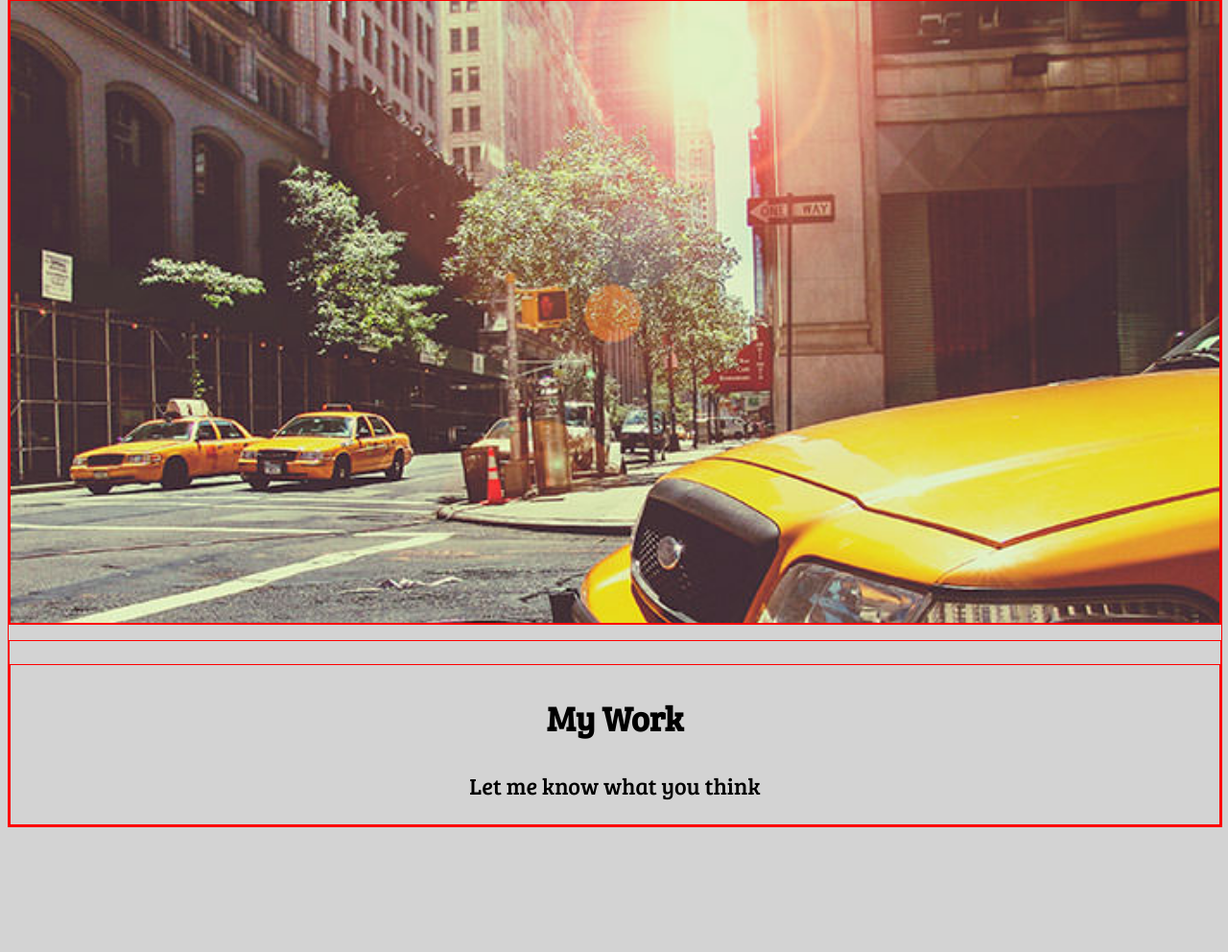
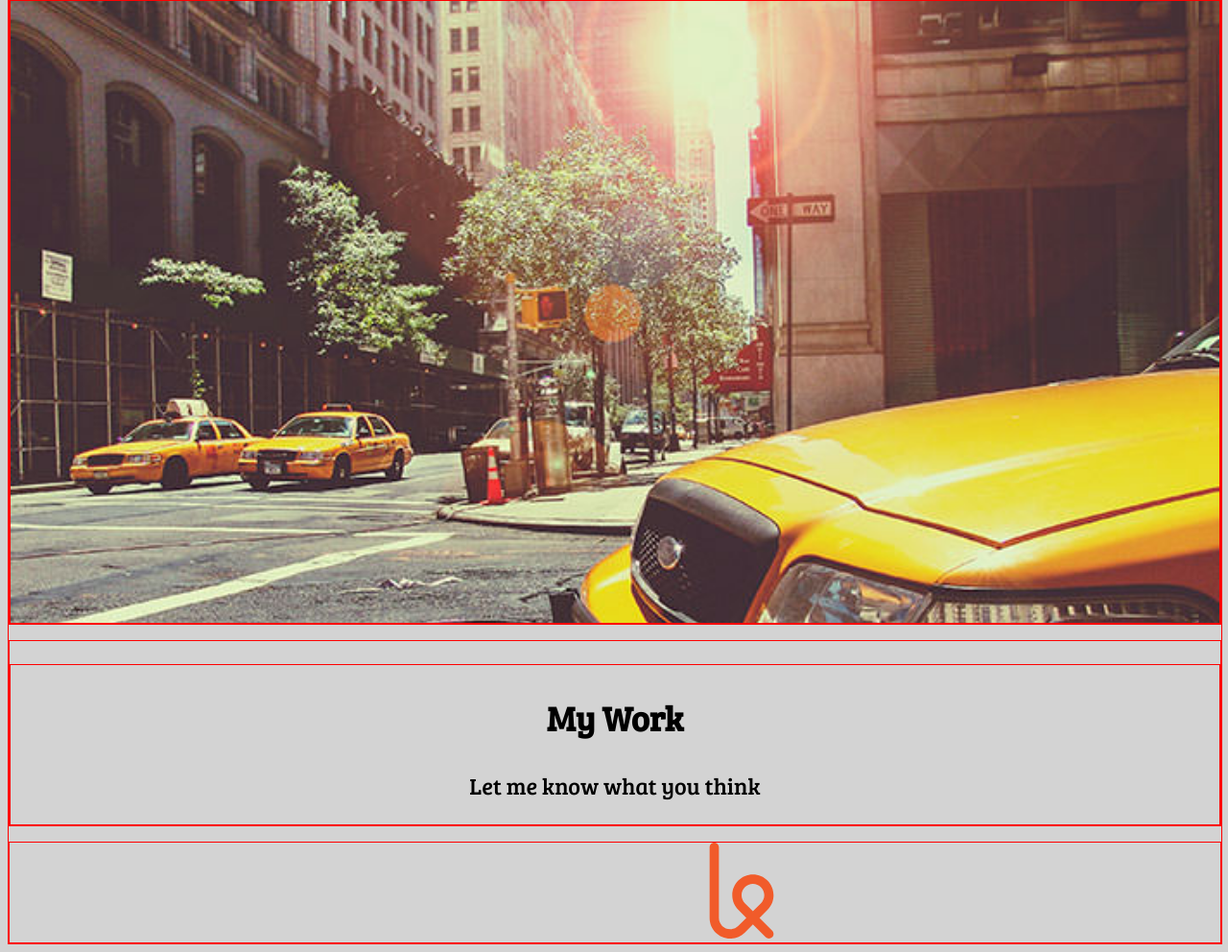
Before and after one commit to simonkang2215/portfolio, a plain HTML site: page index.html in a window 1280 px wide. Shown: the part 1138-2130 px from the top of the page at 96% size. Before the commit the page ends 2008 px from the top, so only its background shows below. Drawn offline with Linux system fonts and the light colour scheme.

Commit message:
added karma work

```diff
--- a/css/style.css
+++ b/css/style.css
@@ -53,6 +53,11 @@ body {
 	margin-top: 1em;
 	font-size: 1.5em;
 }
+.work-nav img {
+	margin-left: 43em;
+}
+/*end of work section*/
+
 /*grid framework*/
 *, *:before, *:after {
   box-sizing border-box;
--- a/index.html
+++ b/index.html
@@ -48,5 +48,15 @@
 				</header>
 			</table>
 		</div>
+		<div class="row">
+			<nav class="work-nav">
+				<table class="four-offset four-col four-offset content-container">
+					<a href="http://simonkang2215.github.io/fewd_landing_page_clone/">
+						<img src="img/karma-logo.svg" width="150px" height="100px">
+					</a>
+				</table>
+			</nav>
+		</div>
+
 </body>
 </html>
```
Also changed, not shown: img/karma-logo.svg (added).
